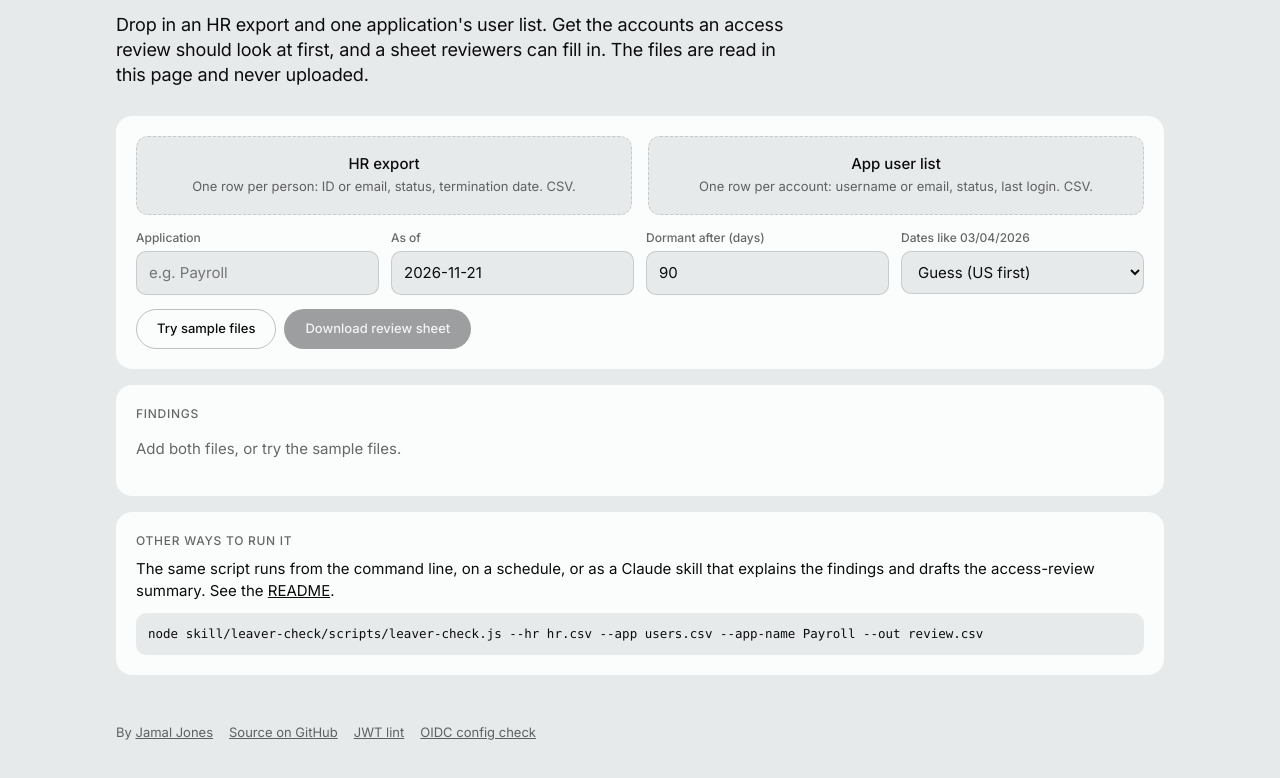
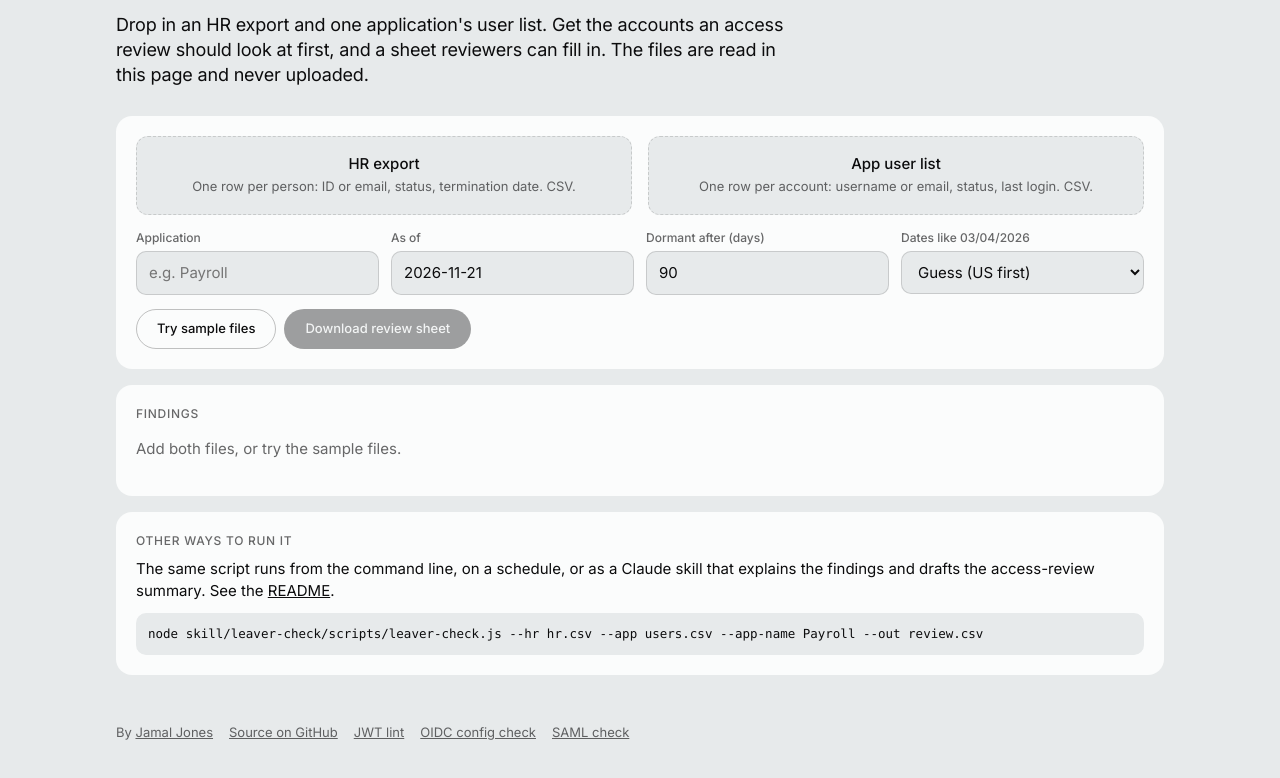
Before and after one commit to jamalsjones/leaver-check, a website with bundled scripts: page index.html in a window 1280 px wide. Shown: the part 128-906 px from the top of the page. Built offline with nearby package versions, Linux system fonts and the light colour scheme; a web font is replaced by a local one.

Commit message:
Link to SAML check

```diff
--- a/index.html
+++ b/index.html
@@ -70,6 +70,7 @@
         <a href="https://github.com/jamalsjones/leaver-check">Source on GitHub</a>
         <a href="https://jamalsjones.github.io/jwt-lint/">JWT lint</a>
         <a href="https://jamalsjones.github.io/oidc-config-check/">OIDC config check</a>
+        <a href="https://jamalsjones.github.io/saml-check/">SAML check</a>
       </footer>
     </main>
     <script src="skill/leaver-check/scripts/leaver-check.js"></script>
```
Also changed, not shown: README.md.
